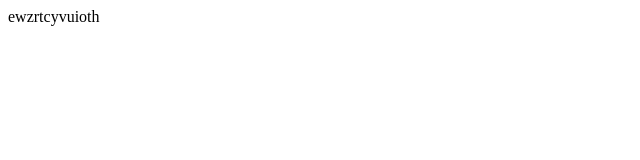
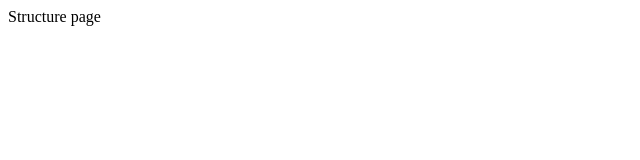
Before and after one commit to amaechijude/hello, a plain HTML site: page structure.html in a window 1280 px wide. Shown: the full height of the page, 0-640 px from the left. Drawn offline with Linux system fonts and the light colour scheme.

```diff
--- a/structure.html
+++ b/structure.html
@@ -8,7 +8,7 @@
 <body>
     <nav></nav>
     <main>
-        ewzrtcyvuioth
+        Structure page
     </main>
     <footer></footer>
 </body>
```
Also changed, not shown: 1 other file.
